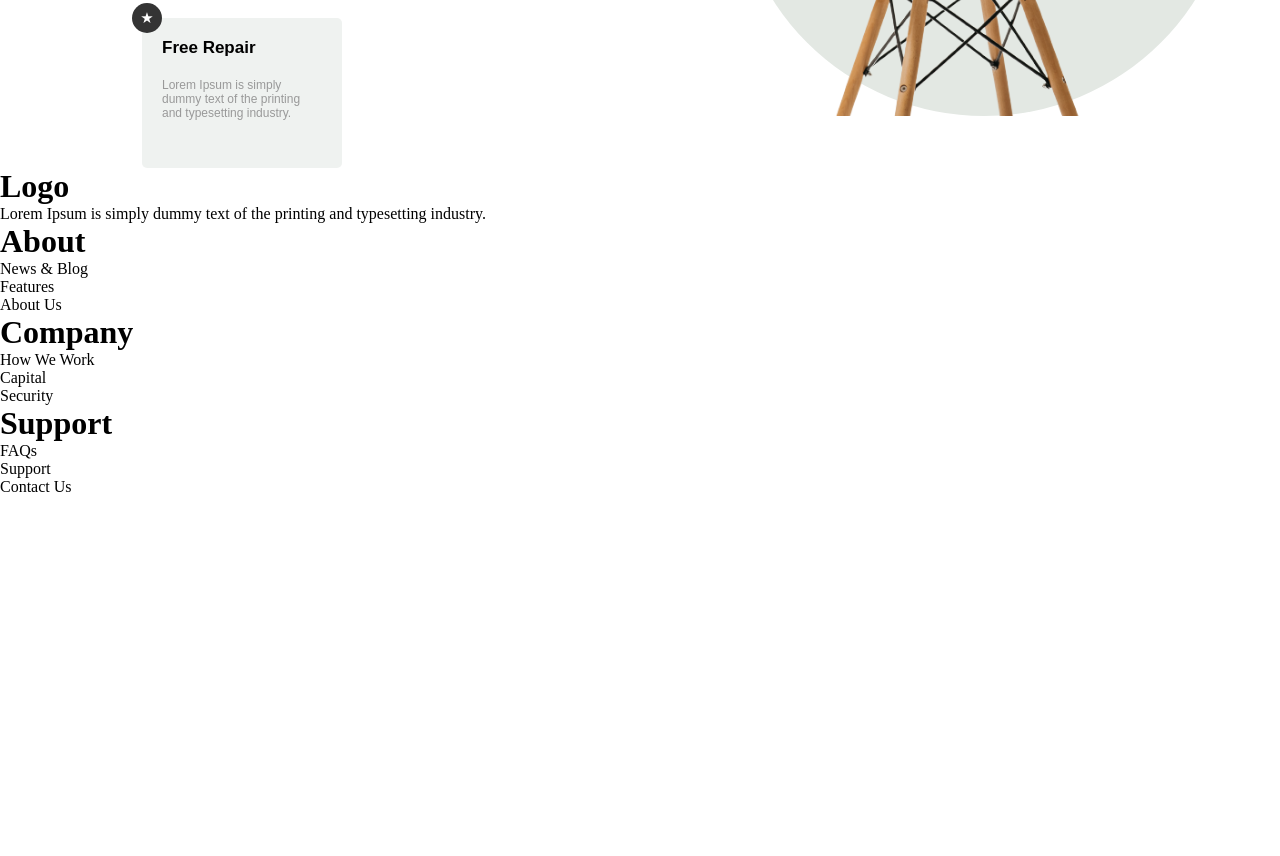
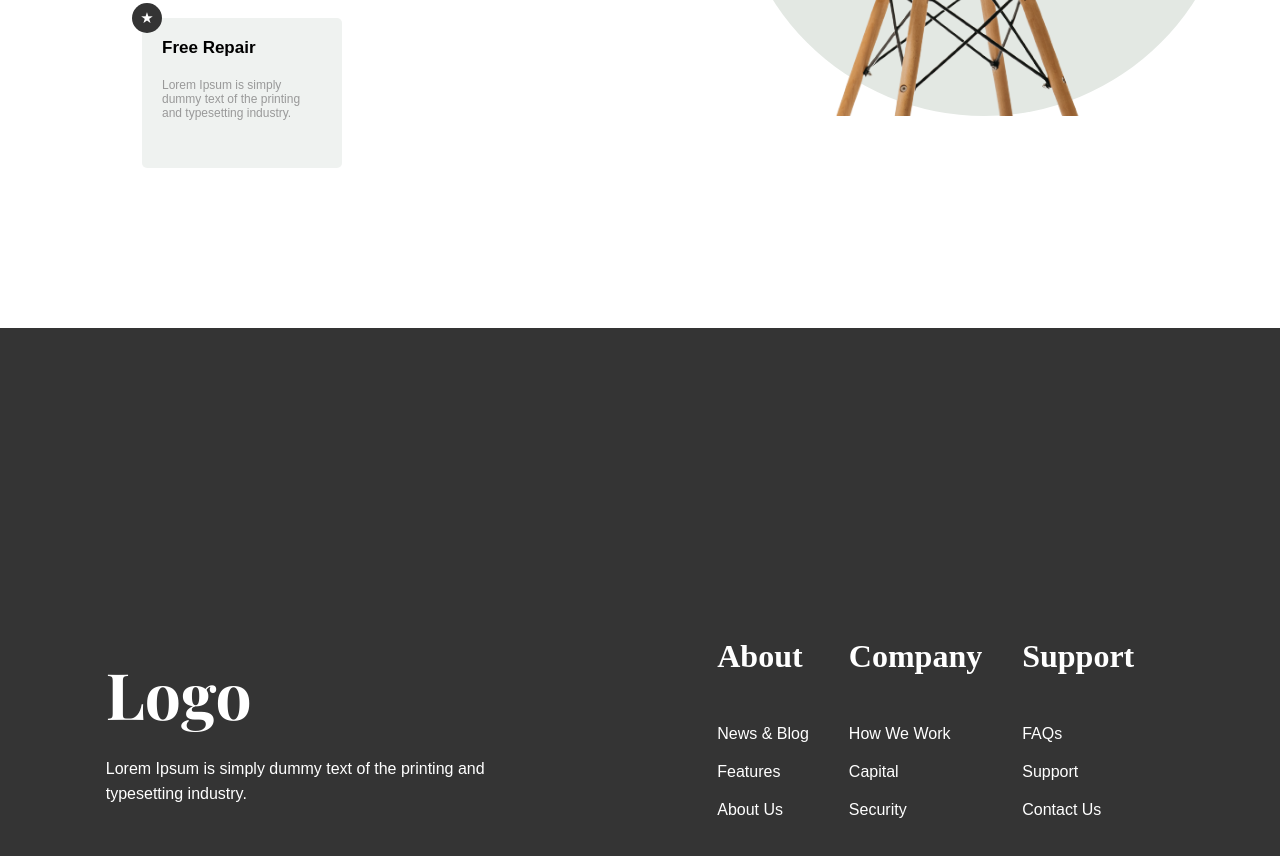
Before and after one commit to penguin248/chairs-page, a plain HTML site: page index.html in a window 1280 px wide. Shown: the part 3162-4018 px from the top of the page. Before the commit the page ends 3658 px from the top, so only its background shows below. Drawn offline with nearby package versions, Linux system fonts and the light colour scheme; a web font is replaced by a local one.

Commit message:
Add styles to the footer section

```diff
--- a/styles.css
+++ b/styles.css
@@ -293,3 +293,49 @@ header {
   align-items: center;
 }
 /* Features End */
+
+/* Footer Start */
+footer {
+  background: var(--primary-color);
+  margin-top: 10rem;
+  display: flex;
+  flex-wrap: wrap;
+  justify-content: space-around;
+  align-items: center;
+  height: 100vh;
+  color: #fff;
+}
+
+footer .logo-container h1 {
+  font-size: 4rem;
+  font-family: var(--main-font);
+  margin-bottom: 20px;
+}
+
+footer .logo-container p {
+  max-width: 400px;
+  font-family: sans-serif;
+  line-height: 25px;
+}
+
+footer .about-company {
+  display: flex;
+  flex-wrap: wrap;
+  justify-content: center;
+  align-items: center;
+}
+
+footer .about-company .container {
+  margin-right: 40px;
+  margin-top: 20px;
+}
+
+.about-company .container h1 {
+  margin-bottom: 50px;
+}
+
+.about-company .container p {
+  margin-bottom: 20px;
+  font-family: sans-serif;
+}
+/* Footer End */
```
